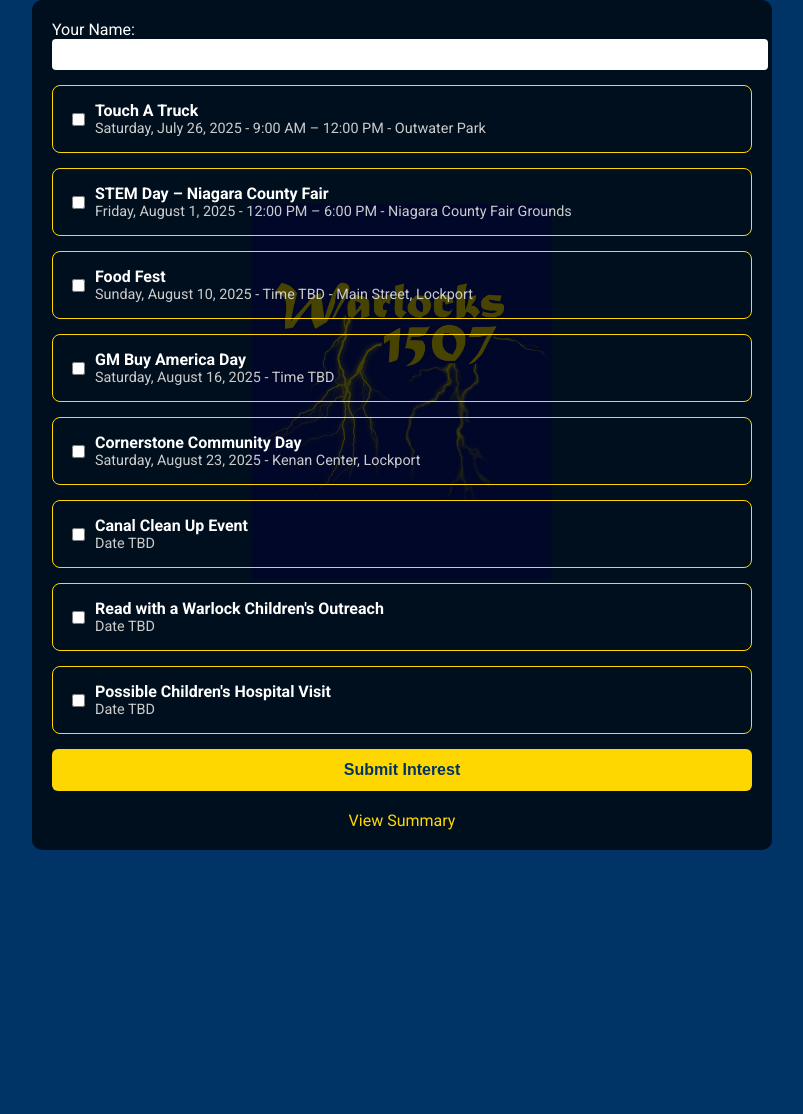
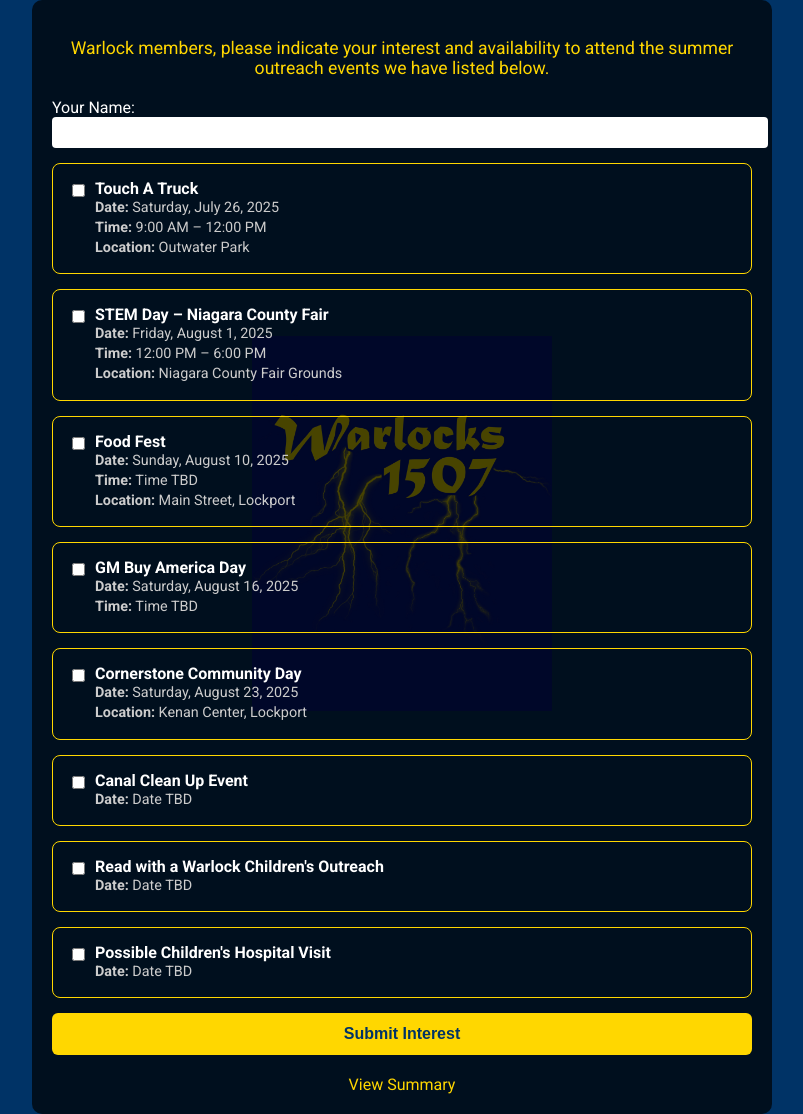
Before and after one commit to cschaus1507/2025summeroutreach, a Flask app: page / in a window 1280 px wide. Shown: the part 68-1182 px from the top of the page, without its empty margins (238-1041 px from the left). Before the commit the page ends 918 px from the top, so only its background shows below. Run offline with Flask 3, Linux system fonts and the light colour scheme.

Commit message:
Update index.html

```diff
--- a/templates/index.html
+++ b/templates/index.html
@@ -26,6 +26,12 @@
       background-color: rgba(0,0,0,0.7);
       border-radius: 10px;
     }
+    p.instructions {
+      margin-bottom: 20px;
+      font-size: 1.1em;
+      text-align: center;
+      color: #FFD700;
+    }
     .event-card {
       border: 1px solid #FFD700;
       border-radius: 8px;
@@ -34,15 +40,17 @@
     }
     .event-card label {
       display: flex;
-      align-items: center;
+      align-items: flex-start;
       cursor: pointer;
     }
     .event-card input {
       margin-right: 10px;
+      margin-top: 5px;
     }
     .event-details {
       font-size: 0.9em;
       color: #ccc;
+      line-height: 1.4em;
     }
     input[type="text"] {
       width: 100%;
@@ -78,6 +86,9 @@
 <body>
   <header>Warlocks Robotics 1507 - Summer Outreach Poll</header>
   <main>
+    <p class="instructions">
+      Warlock members, please indicate your interest and availability to attend the summer outreach events we have listed below.
+    </p>
     <form method="POST">
       <label>Your Name:
         <input type="text" name="name" required>
@@ -90,7 +101,9 @@
               <div>
                 <strong>{{ event.name }}</strong>
                 <div class="event-details">
-                  {{ event.date }} {% if event.time %}- {{ event.time }}{% endif %}{% if event.location %} - {{ event.location }}{% endif %}
+                  {% if event.date %}<div><strong>Date:</strong> {{ event.date }}</div>{% endif %}
+                  {% if event.time %}<div><strong>Time:</strong> {{ event.time }}</div>{% endif %}
+                  {% if event.location %}<div><strong>Location:</strong> {{ event.location }}</div>{% endif %}
                 </div>
               </div>
             </label>
```
